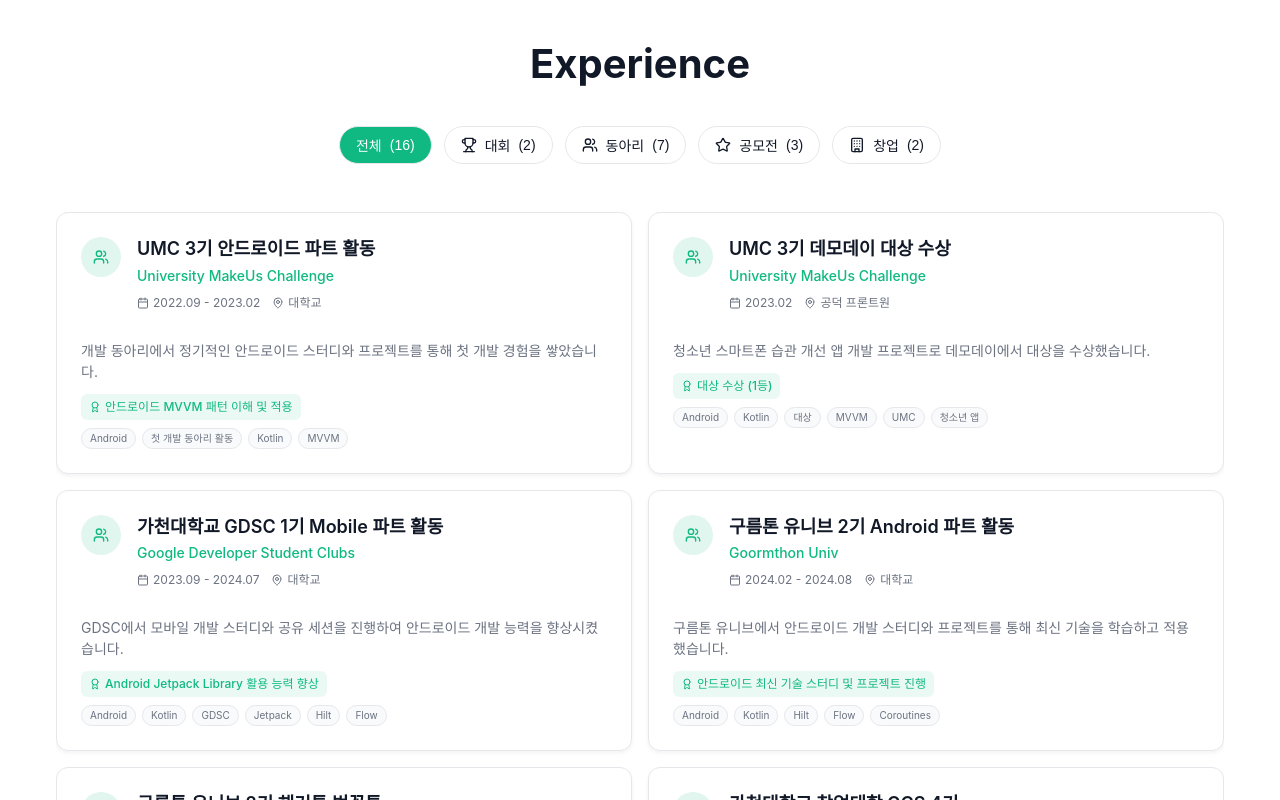
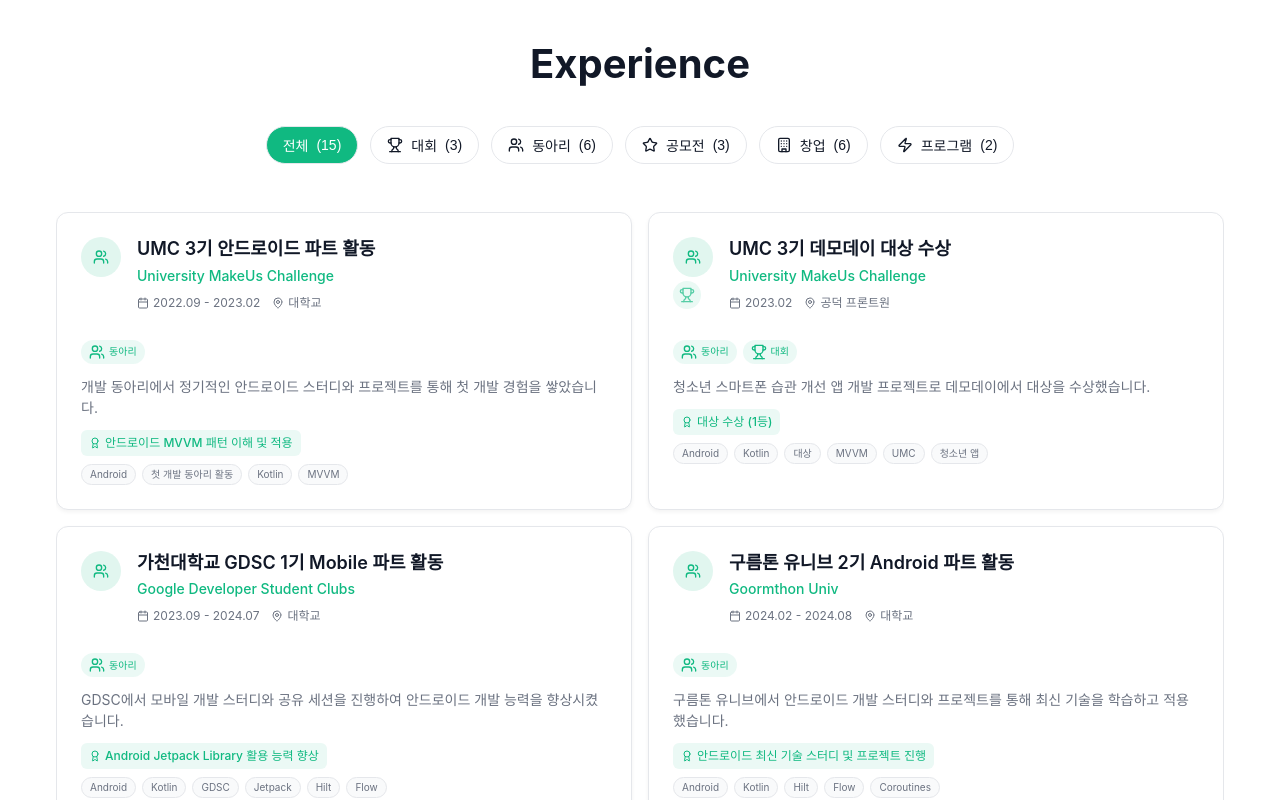
Before and after one commit to goorm-study-portfolio/minsu, a React (Vite) app: page / in a window 1280 px wide. Shown: the part 2560-3360 px from the top of the page. Built offline with nearby package versions, Linux system fonts and the light colour scheme.

Commit message:
:art: style: 복수 카테고리 적용

```diff
--- a/src/pages/home/components/Experience.tsx
+++ b/src/pages/home/components/Experience.tsx
@@ -6,11 +6,16 @@ import { keyframes } from "@emotion/react";
 import { Calendar, MapPin, Award, Users, Trophy, ChevronDown, Building, Zap, Star } from "lucide-react";
 import { useInView } from "@home/feature/hooks/useInView.ts";
 
-type ExperienceType = "all" | "competition" | "club" | "contest" | "work" | "startup" | "Program";
+const ShowMoreIcon = styled(ChevronDown)<{ isExpanded: boolean }>`
+  transform: rotate(${(props) => (props.isExpanded ? "180deg" : "0deg")});
+  transition: transform 0.3s ease;
+`;
+
+type ExperienceType = "all" | "competition" | "club" | "contest" | "startup" | "Program"
 
 interface Experience {
   id: number;
-  type: Exclude<ExperienceType, "all">;
+  type: Exclude<ExperienceType, "all">[]; // 배열로 수정
   title: string;
   organization: string;
   period: string;
@@ -49,6 +54,8 @@ const getTypeLabel = (type: ExperienceType) => {
       return "공모전";
     case "startup":
       return "창업";
+    case "Program":
+      return "프로그램";
     default:
       return "전체";
   }
@@ -63,7 +70,7 @@ export default function Experience() {
   const experiences: Experience[] = [
     {
       id: 1,
-      type: "club",
+      type: ["club"],
       title: "UMC 3기 안드로이드 파트 활동",
       organization: "University MakeUs Challenge",
       period: "2022.09 - 2023.02",
@@ -74,7 +81,7 @@ export default function Experience() {
     },
     {
       id: 2,
-      type: "club",
+      type: ["club", "competition"],
       title: "UMC 3기 데모데이 대상 수상",
       organization: "University MakeUs Challenge",
       period: "2023.02",
@@ -85,7 +92,7 @@ export default function Experience() {
     },
     {
       id: 3,
-      type: "club",
+      type: ["club"],
       title: "가천대학교 GDSC 1기 Mobile 파트 활동",
       organization: "Google Developer Student Clubs",
       period: "2023.09 - 2024.07",
@@ -96,7 +103,7 @@ export default function Experience() {
     },
     {
       id: 4,
-      type: "club",
+      type: ["club"],
       title: "구름톤 유니브 2기 Android 파트 활동",
       organization: "Goormthon Univ",
       period: "2024.02 - 2024.08",
@@ -107,7 +114,7 @@ export default function Experience() {
     },
     {
       id: 5,
-      type: "competition",
+      type: ["competition"],
       title: "구름톤 유니브 2기 해커톤 벚꽃톤",
       organization: "Goormthon Univ",
       period: "2024.03.13 - 2024.03.24",
@@ -118,7 +125,7 @@ export default function Experience() {
     },
     {
       id: 6,
-      type: "startup",
+      type: ["startup"],
       title: "가천대학교 창업대학 GCS 4기",
       organization: "가천대학교 스타트업칼리지",
       period: "2024.03 - 2024.08",
@@ -129,7 +136,7 @@ export default function Experience() {
     },
     {
       id: 7,
-      type: "startup",
+      type: ["startup"],
       title: "가천대학교 창업대학 GCS 4기 학부제 과정",
       organization: "가천대학교 스타트업칼리지",
       period: "2024.08 - ing",
@@ -140,7 +147,7 @@ export default function Experience() {
     },
     {
       id: 8,
-      type: "contest",
+      type: ["contest", "startup"],
       title: "교내 공모전 창업 이룸 프로젝트",
       organization: "가천대학교 아르테크네센터",
       period: "2024.08 - 2025.01",
@@ -151,7 +158,7 @@ export default function Experience() {
     },
     {
       id: 9,
-      type: "contest",
+      type: ["contest", "startup"],
       title: "교내 공모전 꿈꾸는 기업메이커",
       organization: "가천대학교 아르테크네센터",
       period: "2024.09 - 2024.11",
@@ -162,7 +169,7 @@ export default function Experience() {
     },
     {
       id: 10,
-      type: "club",
+      type: ["club"],
       title: "구름톤 유니브 3기 학교 대표",
       organization: "Goormthon Univ",
       period: "2024.08 - 2025.01",
@@ -173,7 +180,7 @@ export default function Experience() {
     },
     {
       id: 11,
-      type: "competition",
+      type: ["competition"],
       title: "구름톤 유니브 3기 해커톤 단풍톤",
       organization: "Goormthon Univ",
       period: "2024.11.17 - 2024.11.24",
@@ -184,18 +191,7 @@ export default function Experience() {
     },
     {
       id: 12,
-      type: "club",
-      title: "UMC 7기 Web 파트 활동",
-      organization: "University MakeUs Challenge",
-      period: "2024.09 - 2025.02",
-      location: "대학교",
-      description: "개발 동아리에서 정기적인 React 스터디와 스터디장을 맡아 팀원을 이끌었습니다.",
-      achievement: "React 생태계 이해 및 라이브러리 활용 능력 향상",
-      tags: ["React", "TypeScript", "UMC", "Web 개발", "스터디장"],
-    },
-    {
-      id: 13,
-      type: "club",
+      type: ["club"],
       title: "UMC 7기 Web 파트 활동",
       organization: "University MakeUs Challenge",
       period: "2024.09 - 2025.02",
@@ -206,7 +202,7 @@ export default function Experience() {
     },
     {
       id: 14,
-      type: "contest",
+      type: ["contest"],
       title: "제 7회 전국 청년 아이디어톤 대회",
       organization: "수원특례시X아주대학교",
       period: "2024.11.09 - 2025.11.10",
@@ -217,35 +213,44 @@ export default function Experience() {
     },
     {
       id: 15,
-      type: "Program",
+      type: ["Program", "startup"],
       title: "경기청년 갭이어 프로그램",
       organization: "경기도미래세대재단, 한국생산성본부",
       period: "2025.06 - ing",
       location: "경기도",
       description: "경기 청년 갭이어 프로그램에 참여하여 교육 이후 최종 발표를 기다리고 있습니다.",
-      achievement: "최종 합격의 경우 1인당 500만원 지원,  총 2000만원 지원금 예정",
+      achievement: "최종 합격의 경우 1인당 500만원 지원, 총 2000만원 지원금 예정",
       tags: ["경기청년", "갭이어", "프로그램", "지원금", "창업"],
     },
     {
       id: 16,
-      type: "Program",
+      type: ["Program", "startup"],
       title: "하나 소셜벤처 유니버시티",
-      organization: "하나금융그룹",
+      organization: "하나금융그룹, 언더독스",
       period: "2025.07 - ing",
       location: "경기도",
-      description: "하나금융그룹의 소셜벤처 유니버시티 프로그램에 참여하여 사회적 가치 창출을 위한 창업 교육을 받고 있습니다.",
+      description:
+        "하나금융그룹의 소셜벤처 유니버시티 프로그램에 참여하여 사회적 가치 창출을 위한 창업 교육을 받고 있습니다.",
       achievement: "교육 수료 50만원 지원 및 우수팀 선정 시 300만원 지원",
       tags: ["하나금융그룹", "소셜벤처", "창업 교육", "사회적 가치", "지원금"],
     },
   ];
 
-  const filteredExperiences = experiences.filter((exp) => activeFilter === "all" || exp.type === activeFilter);
+  // 필터링 로직 수정
+  const filteredExperiences = experiences.filter(
+    (exp) => activeFilter === "all" || exp.type.includes(activeFilter as Exclude<ExperienceType, "all">),
+  );
 
-  const INITIAL_SHOW_COUNT = 6;
-  const shouldShowMore = filteredExperiences.length > INITIAL_SHOW_COUNT;
+  const INITIAL_SHOW_COUNT = 8;
   const displayedExperiences = isExpanded ? filteredExperiences : filteredExperiences.slice(0, INITIAL_SHOW_COUNT);
 
-  const filterTypes: ExperienceType[] = ["all", "competition", "club", "contest", "startup"];
+  const filterTypes: ExperienceType[] = ["all", "competition", "club", "contest", "startup", "Program"];
+
+  // 각 타입별 개수 계산 함수 수정
+  const getTypeCount = (type: ExperienceType) => {
+    if (type === "all") return experiences.length;
+    return experiences.filter((exp) => exp.type.includes(type as Exclude<ExperienceType, "all">)).length;
+  };
 
   return (
     <Section id="experience" ref={sectionRef}>
@@ -264,19 +269,23 @@ export default function Experience() {
             >
               {type !== "all" && getIcon(type as Exclude<ExperienceType, "all">)}
               {getTypeLabel(type)}
-              <span>
-                ({type === "all" ? experiences.length : experiences.filter((exp) => exp.type === type).length})
-              </span>
+              <span>({getTypeCount(type)})</span>
             </FilterButton>
           ))}
         </FilterContainer>
 
         <ExperienceContainer>
-          <ExperienceList maxHeight={800} isExpanded={isExpanded}>
+          <ExperienceList maxHeight={1200} isExpanded={isExpanded}>
             {displayedExperiences.map((experience, index) => (
               <ExperienceCard key={experience.id} inView={isInView} delay={index}>
                 <ExperienceHeader>
-                  <IconWrapper type={experience.type}>{getIcon(experience.type)}</IconWrapper>
+                  <IconContainer>
+                    {experience.type.map((type, typeIndex) => (
+                      <IconWrapper key={type} type={type} isPrimary={typeIndex === 0}>
+                        {getIcon(type)}
+                      </IconWrapper>
+                    ))}
+                  </IconContainer>
                   <ExperienceContent>
                     <ExperienceTitle>{experience.title}</ExperienceTitle>
                     <ExperienceOrganization>{experience.organization}</ExperienceOrganization>
@@ -295,6 +304,15 @@ export default function Experience() {
                   </ExperienceContent>
                 </ExperienceHeader>
 
+                <CategoryTags>
+                  {experience.type.map((type) => (
+                    <CategoryTag key={type} type={type}>
+                      {getIcon(type)}
+                      {getTypeLabel(type)}
+                    </CategoryTag>
+                  ))}
+                </CategoryTags>
+
                 <ExperienceDescription>{experience.description}</ExperienceDescription>
 
                 <AchievementBadge>
@@ -311,7 +329,7 @@ export default function Experience() {
             ))}
           </ExperienceList>
 
-          {shouldShowMore && (
+          {filteredExperiences.length > INITIAL_SHOW_COUNT && (
             <ShowMoreButton inView={isInView} onClick={() => setIsExpanded(!isExpanded)}>
               {isExpanded ? "접기" : `${filteredExperiences.length - INITIAL_SHOW_COUNT}개 더 보기`}
               <ShowMoreIcon isExpanded={isExpanded} />
@@ -391,7 +409,7 @@ const FilterButton = styled.button<{ active: boolean }>`
   border-radius: 9999px;
   border: 1px solid var(--border-color);
   background-color: ${({ active, theme }) => (active ? theme.colors.primary : "var(--card-background)")};
-  color: ${(props) => (props.active ? "white" : "var(--text-color)")};
+  color: ${({ active }) => (active ? "white" : "var(--text-color)")};
   font-size: 0.875rem;
   font-weight: 500;
   cursor: pointer;
@@ -446,12 +464,19 @@ const ExperienceHeader = styled.div`
   margin-bottom: 1rem;
 `;
 
-const IconWrapper = styled.div<{ type: string }>`
+const IconContainer = styled.div`
+  display: flex;
+  flex-direction: column;
+  gap: 0.25rem;
+  flex-shrink: 0;
+`;
+
+const IconWrapper = styled.div<{ type: string; isPrimary?: boolean }>`
   display: flex;
   align-items: center;
   justify-content: center;
-  width: 2.5rem;
-  height: 2.5rem;
+  width: ${(props) => (props.isPrimary ? "2.5rem" : "1.75rem")};
+  height: ${(props) => (props.isPrimary ? "2.5rem" : "1.75rem")};
   border-radius: 50%;
   background-color: ${({ type, theme }) => {
     switch (type) {
@@ -461,8 +486,10 @@ const IconWrapper = styled.div<{ type: string }>`
         return "#10b98120";
       case "contest":
         return "#f59e0b20";
-      case "work":
+      case "startup":
         return "#8b5cf620";
+      case "Program":
+        return "#06b6d420";
       default:
         return `${theme.colors.primary}20`;
     }
@@ -475,12 +502,15 @@ const IconWrapper = styled.div<{ type: string }>`
         return "#10b981";
       case "contest":
         return "#f59e0b";
-      case "work":
+      case "startup":
         return "#8b5cf6";
+      case "Program":
+        return "#06b6d4";
       default:
         return theme.colors.primary;
     }
   }};
+  opacity: ${(props) => (props.isPrimary ? 1 : 0.7)};
   flex-shrink: 0;
 `;
 
@@ -528,6 +558,55 @@ const ExperienceDescription = styled.p`
   -webkit-line-clamp: 2;
   -webkit-box-orient: vertical;
   overflow: hidden;
+`;
+
+const CategoryTags = styled.div`
+  display: flex;
+  flex-wrap: wrap;
+  gap: 0.375rem;
+  margin-bottom: 0.75rem;
+`;
+
+const CategoryTag = styled.span<{ type: string }>`
+  display: inline-flex;
+  align-items: center;
+  gap: 0.25rem;
+  font-size: 0.625rem;
+  padding: 0.25rem 0.5rem;
+  border-radius: 9999px;
+  background-color: ${({ type, theme }) => {
+    switch (type) {
+      case "competition":
+        return `${theme.colors.primary}15`;
+      case "club":
+        return "#10b98115";
+      case "contest":
+        return "#f59e0b15";
+      case "startup":
+        return "#8b5cf615";
+      case "Program":
+        return "#06b6d415";
+      default:
+        return `${theme.colors.primary}15`;
+    }
+  }};
+  color: ${({ type, theme }) => {
+    switch (type) {
+      case "competition":
+        return theme.colors.primary;
+      case "club":
+        return "#10b981";
+      case "contest":
+        return "#f59e0b";
+      case "startup":
+        return "#8b5cf6";
+      case "Program":
+        return "#06b6d4";
+      default:
+        return theme.colors.primary;
+    }
+  }};
+  font-weight: 500;
 `;
 
 const AchievementBadge = styled.div`
@@ -580,12 +659,7 @@ const ShowMoreButton = styled.button<{ inView: boolean }>`
 
   &:hover {
     border-color: ${({ theme }) => theme.colors.primary};
-    color: ${({ theme }) => theme.colors.primary}
+    color: ${({ theme }) => theme.colors.primary};
     background-color: ${({ theme }) => theme.colors.primary}05;
   }
 `;
-
-const ShowMoreIcon = styled(ChevronDown)<{ isExpanded: boolean }>`
-  transform: rotate(${(props) => (props.isExpanded ? "180deg" : "0deg")});
-  transition: transform 0.3s ease;
-`;
```
